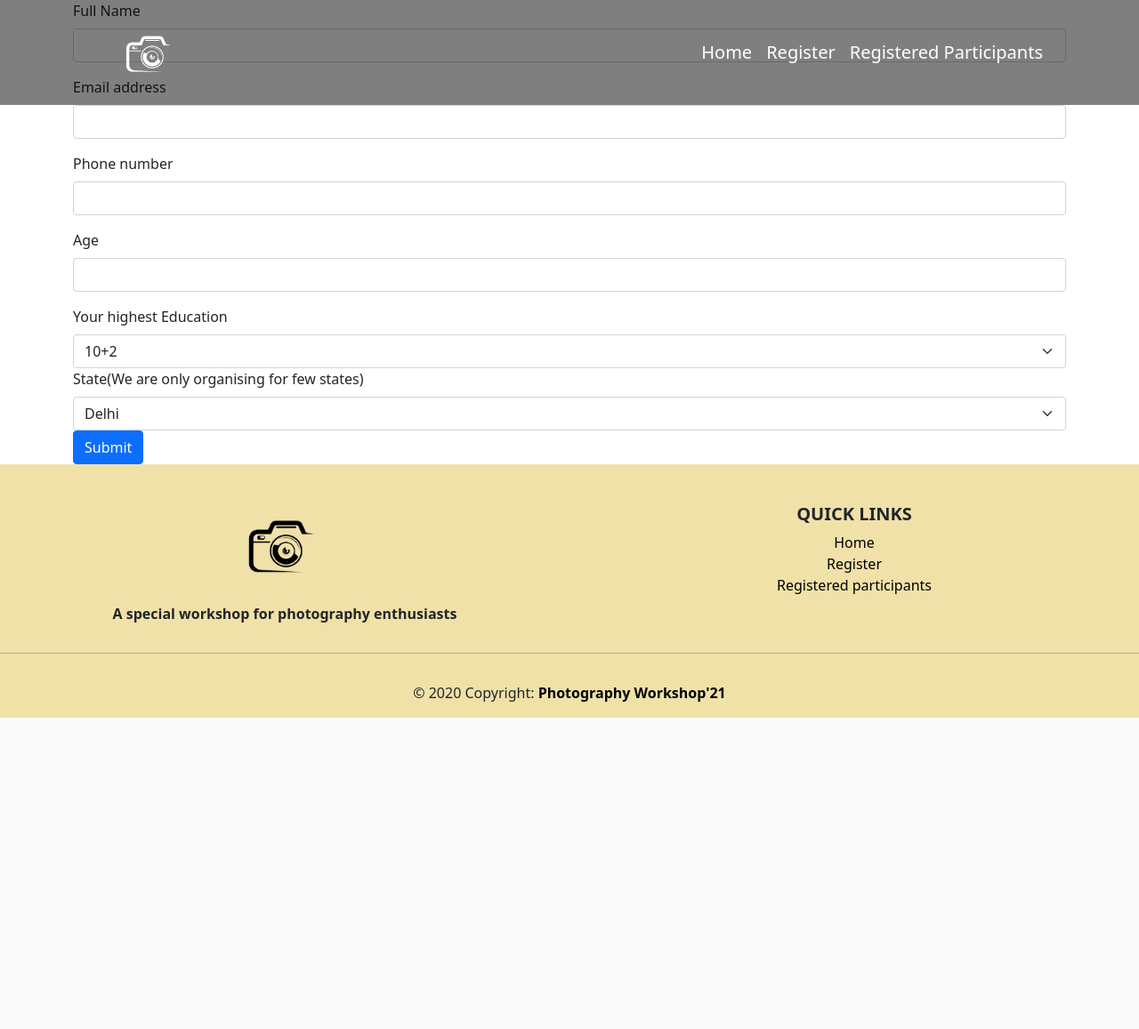
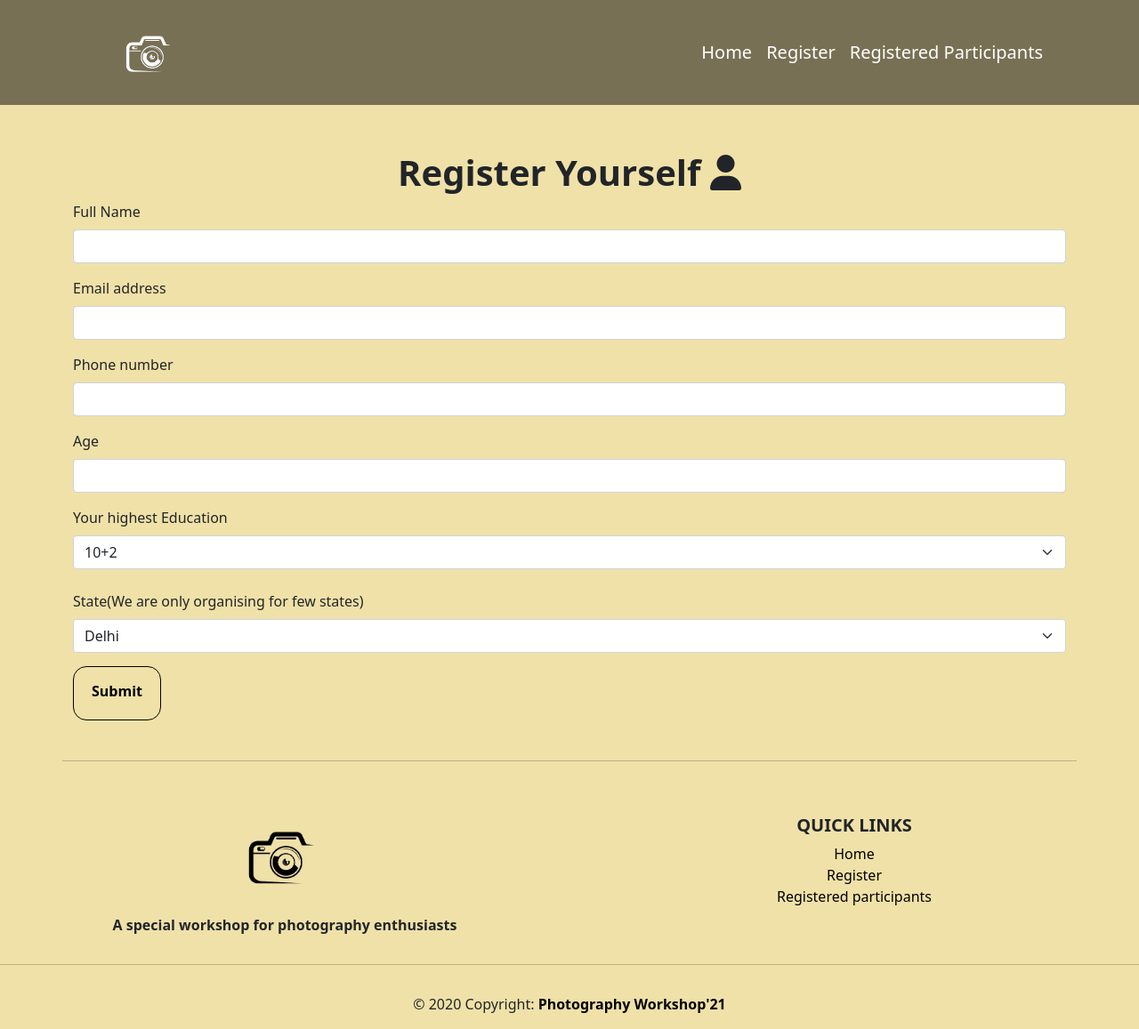
Before and after one commit to sona444/Workshop-Registeration, a Flask app: page /register in a window 1280 px wide. Shown: the whole page at 89% size. Before the commit the page ends 807 px from the top, so only its background shows below. Run offline with Flask 2, Linux system fonts and the light colour scheme; some libraries are stand-ins or nearby versions.

Commit message:
register and attendees page design updated

```diff
--- a/static/css/style.css
+++ b/static/css/style.css
@@ -2,8 +2,19 @@
 .navbar-collapse{
     justify-content: flex-end;
 }
-.attendees-table{
-    text-transform: capitalize;
+
+#btn-register{
+    margin-top:15px;
+    background-color:#F0E1A8;
+    color:black;
+    border:1px solid black;
+    padding:20px;
+    font-weight:700;
+    padding-top:15px;
+    border-radius:15px;
+}
+.form{
+    background-color:#F0E1A8;
 }
 .speakers-head{
     text-align: center;
--- a/templates/register.html
+++ b/templates/register.html
@@ -8,33 +8,35 @@
 {% block body_class %} landing-page {% endblock body_class %}
 
 {% block content %}
+<section class="form" >
 <div class="container">
     <div class="row">
-        <form id="register-form">
+    <h1 style="margin-top:170px; text-align:center;font-weight:800;">Register Yourself <i class="fas fa-user"></i></h1>
+        <form id="register-form" style="margin-bottom:45px;">
             <div class="mb-3">
                 <label for="Name" class="form-label">Full Name</label>
-                <input type="text" class="form-control" id="name">
+                <input type="text" class="form-control" id="name" required>
             </div>
             <div class="mb-3">
               <label for="Email" class="form-label">Email address</label>
-              <input type="email" class="form-control" id="email">
+              <input type="email" class="form-control" id="email" required>
             </div>
             <div class="mb-3">
                 <label for="Phone" class="form-label">Phone number</label>
-                <input type="phone" class="form-control" id="phone">
+                <input type="phone" class="form-control" id="phone" required>
             </div>
             <div class="mb-3">
                 <label for="age" class="form-label">Age</label>
-                <input type="age" class="form-control" id="age">
+                <input type="age" class="form-control" id="age" required>
             </div>
             <label for="Education" class="form-label">Your highest Education</label>
-            <select class="form-select" id="education" aria-label="Default select example">
+            <select class="form-select" id="education" required>
                 <option value="Twelveth Pass">10+2</option>
                 <option value="Under Graduate">Under-Graduate</option>
                 <option value="Post Graduate">Post-Graduate</option>
-            </select>
+            </select><br>
             <label for="state" class="form-label">State(We are only organising for few states)</label>
-            <select class="form-select" id="state" aria-label="Default select example">
+            <select class="form-select" id="state" required>
                 <option value="Delhi">Delhi</option>
                 <option value="Haryana">Haryana</option>
                 <option value="Kerela">Kerela</option>
@@ -45,10 +47,11 @@
                 <option value="Uttar Pradesh">Uttar Pradesh</option>
             </select>
 
-            <button type="submit" class="btn btn-primary" id="btn-register">Submit</button>
-          </form>
+            <span style="width:100%;"><button type="submit" class="btn btn-primary" id="btn-register">Submit</button></span>
+          </form><hr>
     </div>
   </div>
+  </section>
 <script>$(document).on('click', '#btn-register', function(e){
     e.preventDefault();
     var form = $('#register-form');
@@ -78,6 +81,7 @@
         url:"/add-user",
         error: function (request, error) {
             console.log(arguments);
+            alert("successully Registered!");
         },
         success: function(data){
           console.log(data);
```
Also changed, not shown: other parts of static/css/style.css (+27 -4 lines), templates/attendees.html (+9 -8 lines), templates/index.html (+13 -10 lines).
